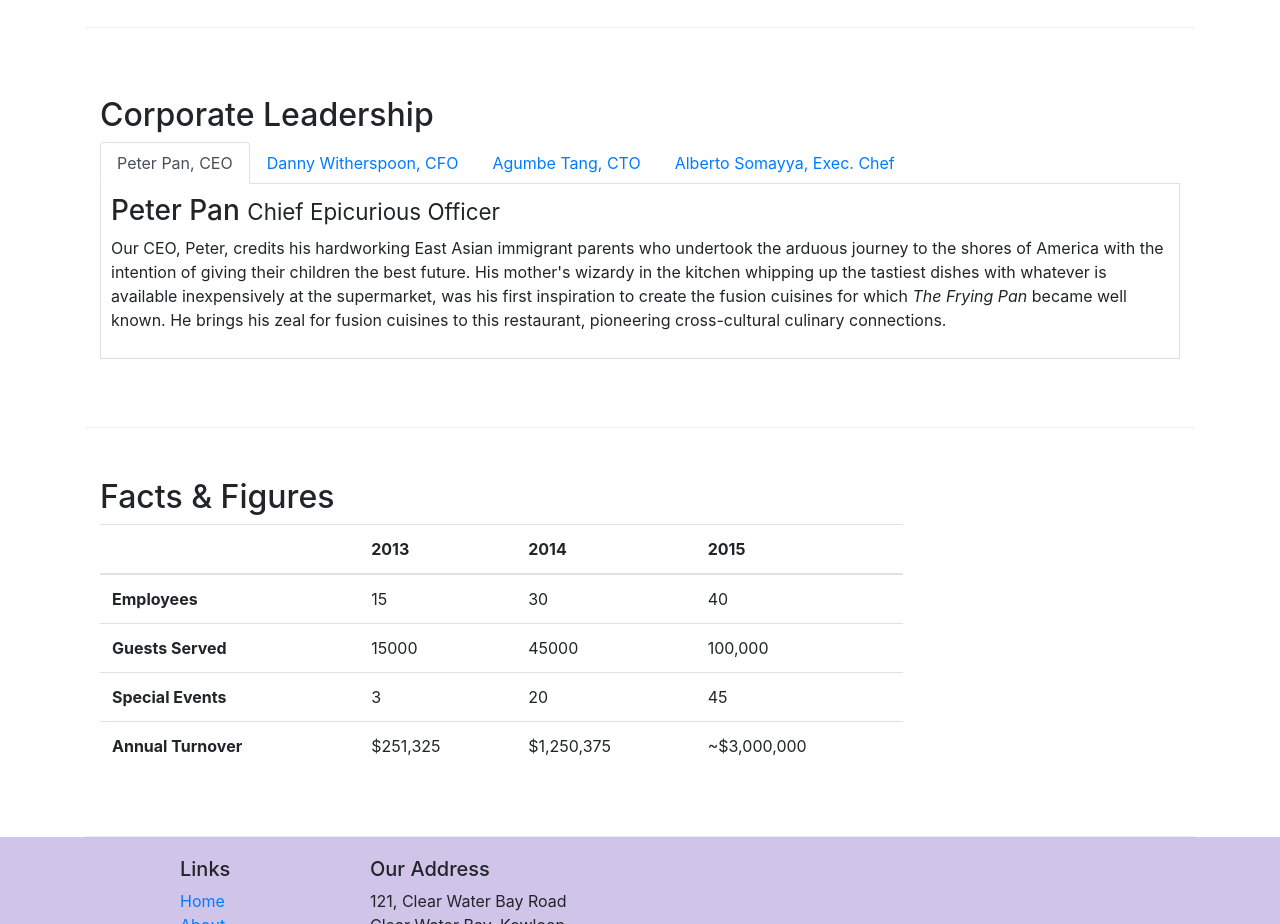
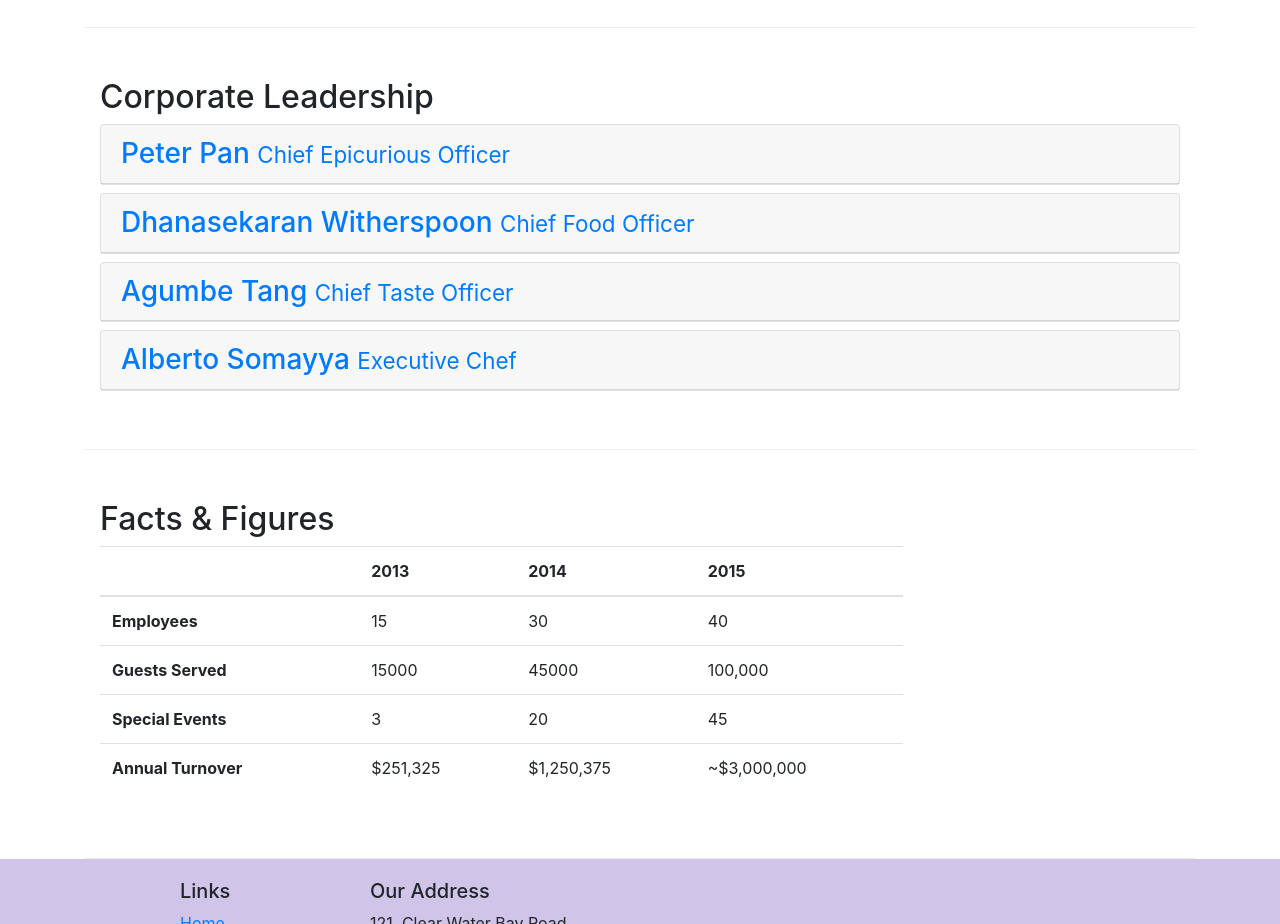
Before and after one commit to kodammanikiran/conFusion, a website: page aboutus.html in a window 1280 px wide. Shown: the part 920-1844 px from the top of the page. Drawn offline with nearby package versions, Linux system fonts and the light colour scheme.

Commit message:
Accordion

```diff
--- a/aboutus.html
+++ b/aboutus.html
@@ -106,36 +106,51 @@
         <div class="row row-content align-items-center">
             <div class="col-12">
                 <h2>Corporate Leadership</h2>
-                <ul class="nav nav-tabs">
-                        <li class="nav-item">
-                            <a class="nav-link active" href="#peter" role="tab" data-toggle="tab">Peter Pan, CEO</a>
-                        </li>
-                        <li class="nav-item">
-                            <a class="nav-link" href="#danny" role="tab" data-toggle="tab">Danny Witherspoon, CFO</a>
-                        </li>
-                        <li class="nav-item">
-                            <a class="nav-link" href="#agumbe" role="tab" data-toggle="tab">Agumbe Tang, CTO</a>
-                        </li>
-                        <li class="nav-item">
-                            <a class="nav-link" href="#alberto" role="tab" data-toggle="tab">Alberto Somayya, Exec. Chef</a>
-                        </li>
-                </ul>
-                <div class="tab-content">
-                    <div role="tabpanel" class="tab-pane fade show active" id="peter">
-                        <h3>Peter Pan <small>Chief Epicurious Officer</small></h3>
-                        <p class="hidden-xs-down">Our CEO, Peter, credits his hardworking East Asian immigrant parents who undertook the arduous journey to the shores of America with the intention of giving their children the best future. His mother's wizardy in the kitchen whipping up the tastiest dishes with whatever is available inexpensively at the supermarket, was his first inspiration to create the fusion cuisines for which <em>The Frying Pan</em> became well known. He brings his zeal for fusion cuisines to this restaurant, pioneering cross-cultural culinary connections.</p>
+
+                <div id="accordion" role="tablist">
+                    <div class="card mb-2">
+                        <div class="card-header" role="tab" id="peterhead">
+                            <h3 class="mb-0"><a class="collapsed" data-toggle="collapse" data-parent="#accordion" href="#peter">Peter Pan <small>Chief Epicurious Officer</small></a></h3>
+                        </div>
+                        <div role="tabpanel" class="collapse" id="peter">
+                            <div class="card-block">
+                                <p class="hidden-xs-down">Our CEO, Peter, credits his hardworking East Asian immigrant parents who undertook the arduous journey to the shores of America with the intention of giving their children the best future. His mother's wizardy in the kitchen whipping up the tastiest dishes with whatever is available inexpensively at the supermarket, was his first inspiration to create the fusion cuisines for which <em>The Frying Pan</em> became well known. He brings his zeal for fusion cuisines to this restaurant, pioneering cross-cultural culinary connections.</p>
+                            </div>
+                        </div>
                     </div>
-                    <div role="tabpanel" class="tab-pane fade" id="danny">
-                        <h3>Dhanasekaran Witherspoon <small>Chief Food Officer</small></h3>
-                        <p class="hidden-xs-down">Our CFO, Danny, as he is affectionately referred to by his colleagues, comes from a long established family tradition in farming and produce. His experiences growing up on a farm in the Australian outback gave him great appreciation for varieties of food sources. As he puts it in his own words, <em>Everything that runs, wins, and everything that stays, pays!</em></p>
+                    <div class="card mb-2">
+                        <div class="card-header" role="tab" id="dannyhead">
+                            <h3 class="mb-0"><a class="collapsed" data-toggle="collapse" data-parent="#accordion" href="#danny">Dhanasekaran Witherspoon <small>Chief Food Officer</small></a></h3>
+                        </div>
+                        <div role="tabpanel" class="collapse" id="danny">
+                            <div class="card-block">
+                                <p class="hidden-xs-down">Our CFO, Danny, as he is affectionately referred to by his colleagues, comes from a long established family tradition in farming and produce. His experiences growing up on a farm in the Australian outback gave him great appreciation for varieties of food sources. As he puts it in his own words, <em>Everything that runs, wins, and everything that stays, pays!</em></p>
+                            </div>
+                        </div>
                     </div>
-                    <div role="tabpanel" class="tab-pane fade" id="agumbe">
-                        <h3>Agumbe Tang <small>Chief Taste Officer</small></h3>
-                        <p class="hidden-xs-down">Blessed with the most discerning gustatory sense, Agumbe, our CTO, personally ensures that every dish that we serve meets his exacting tastes. Our chefs dread the tongue lashing that ensues if their dish does not meet his exacting standards. He lives by his motto, <em>You click only if you survive my lick.</em></p>
+                    <div class="card mb-2">
+                        <div class="card-header" role="tab" id="agumbehead">
+                            <h3 class="mb-0"><a class="collapsed" data-toggle="collapse" data-parent="#accordion" href="#agumbe">Agumbe Tang <small>Chief Taste Officer</small></a></h3>
+                        </div>
+                        <div role="tabpanel" class="collapse" id="agumbe">
+                            <div class="card-block">
+                                <p class="hidden-xs-down">Blessed with the most discerning gustatory sense, Agumbe, our CTO, personally ensures that every dish that we serve meets his exacting tastes. Our chefs dread the tongue lashing that ensues if their dish does not meet his exacting standards. He lives by his motto, <em>You click only if you survive my lick.</em></p>
+                            </div>
+                        </div>
                     </div>
-                    <div role="tabpanel" class="tab-pane fade" id="alberto">
-                        <h3>Alberto Somayya <small>Executive Chef</small></h3>
-                        <p class="hidden-xs-down">Award winning three-star Michelin chef with wide International experience having worked closely with whos-who in the culinary world, he specializes in creating mouthwatering Indo-Italian fusion experiences. He says, <em>Put together the cuisines from the two craziest cultures, and you get a winning hit! Amma Mia!</em></p>
+                    <div class="card mb-2">
+                        <div class="card-header" role="tab" id="albertohead">
+                            <h3 class="mb-0">
+                                <a class="collapsed" data-toggle="collapse" data-parent="#accordion" href="#alberto">
+                                Alberto Somayya <small>Executive Chef</small>
+                                </a>
+                            </h3>
+                        </div>
+                        <div role="tabpanel" class="collapse" id="alberto">
+                            <div class="card-block">
+                                <p class="hidden-xs-down">Award winning three-star Michelin chef with wide International experience having worked closely with whos-who in the culinary world, he specializes in creating mouthwatering Indo-Italian fusion experiences. He says, <em>Put together the cuisines from the two craziest cultures, and you get a winning hit! Amma Mia!</em></p>
+                            </div>
+                        </div>
                     </div>
                 </div>
             </div>
```
